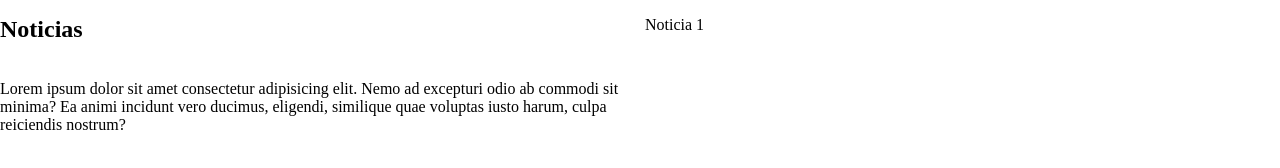
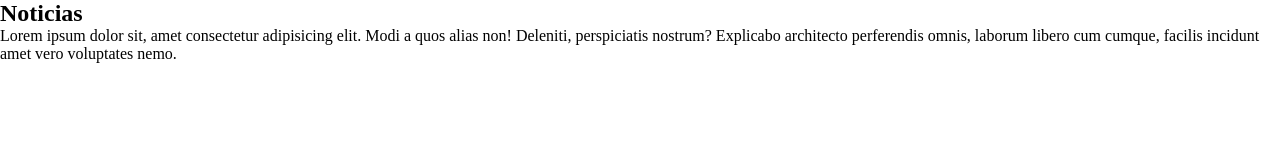
Before and after one commit to Abroth/proyecto-coder, a plain HTML site: page index.html in a window 1280 px wide. Drawn offline with Linux system fonts and the light colour scheme.

Commit message:
Cambio de estructura

```diff
--- a/index.html
+++ b/index.html
@@ -10,11 +10,10 @@
 <body>
 
     <main>
-        <section>
+        <div class="noiticias">
             <h2>Noticias</h2>
-            <article>Noticia 1</article>
-                <p>Lorem ipsum dolor sit amet consectetur adipisicing elit. Nemo ad excepturi odio ab commodi sit minima? Ea animi incidunt vero ducimus, eligendi, similique quae voluptas iusto harum, culpa reiciendis nostrum?</p>
-        </section>
+            <p>Lorem ipsum dolor sit, amet consectetur adipisicing elit. Modi a quos alias non! Deleniti, perspiciatis nostrum? Explicabo architecto perferendis omnis, laborum libero cum cumque, facilis incidunt amet vero voluptates nemo.</p>
+        </div>
     </main>
 
 </body>
```
